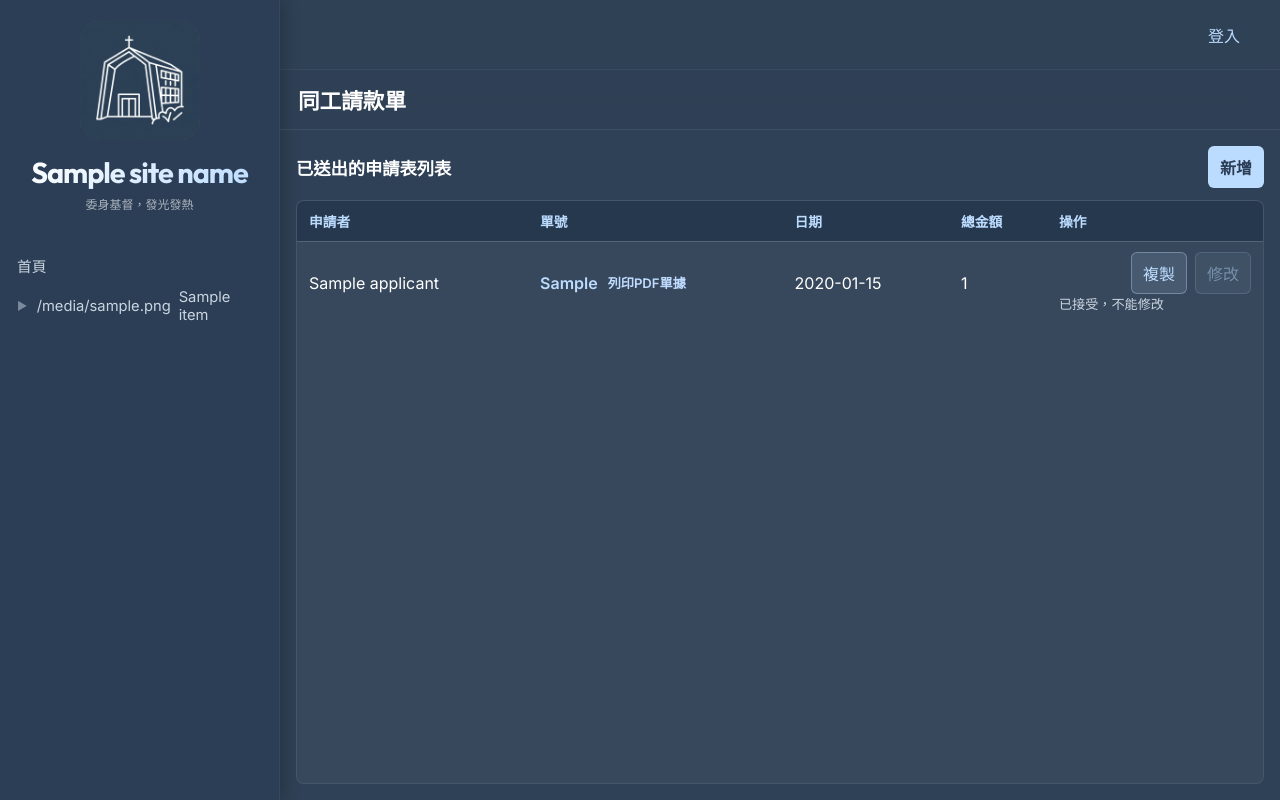
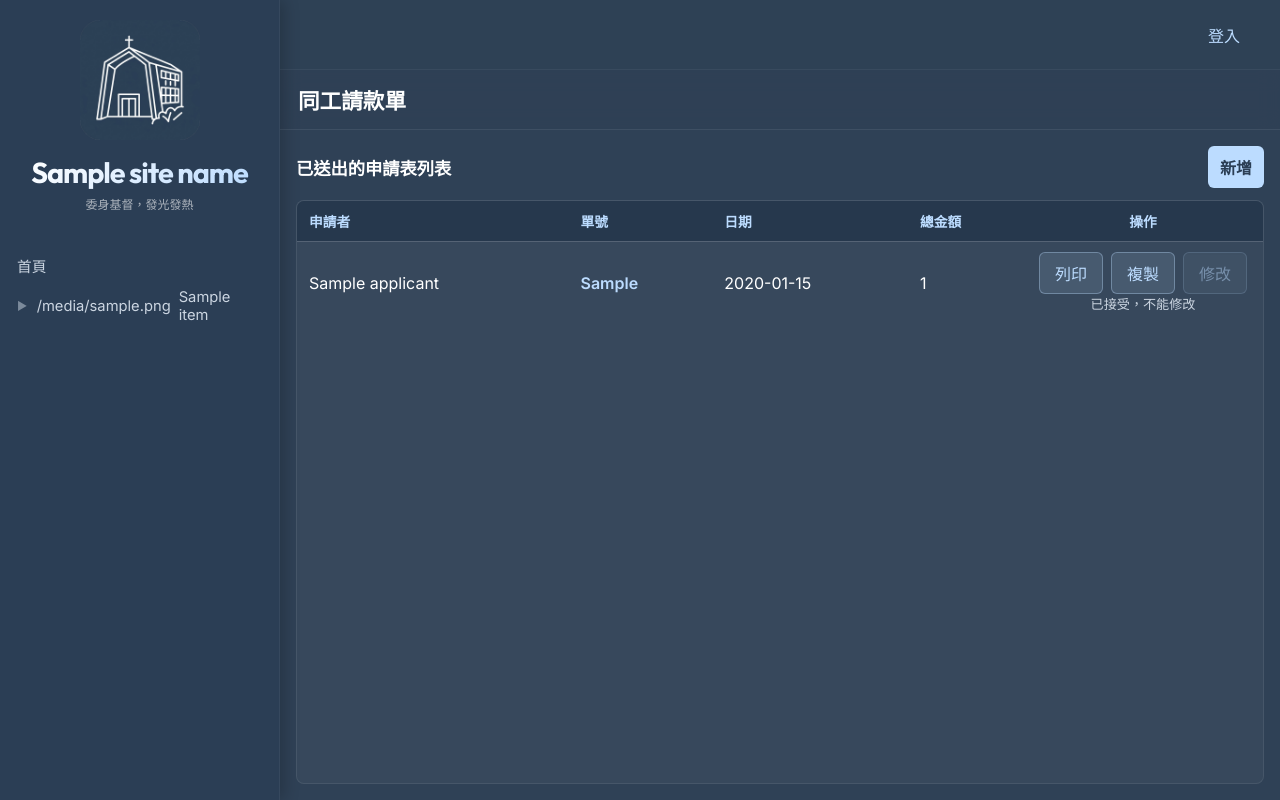
Before and after one commit to peterchen9/nghcc-nads26, a Django app: template nads26/templates/facility/expense_claim.html in a window 1280 px wide. Run offline with Django 5.2, Linux system fonts and the light colour scheme; the template is opened without the code that fills it: most values are stand-ins (such as "Sample title", 1, 10 or a date in 2020).

Commit message:
Align expense claim action buttons

```diff
--- a/nads26/templates/facility/expense_claim.html
+++ b/nads26/templates/facility/expense_claim.html
@@ -24,13 +24,11 @@
     .claim-history-table th, .claim-history-table td { border-bottom: 1px solid rgba(255,255,255,0.08); padding: 10px 12px; text-align: left; vertical-align: middle; }
     .claim-history-table th { position: sticky; top: 0; z-index: 1; color: var(--accent-color); background: #26384d; font-size: 0.86rem; }
     .claim-history-table tr:last-child td { border-bottom: 0; }
-    .claim-no-cell { white-space: nowrap; }
     .claim-history-table .claim-no { color: var(--accent-color); font-weight: 800; }
-    .claim-no-actions { display: flex; align-items: center; gap: 10px; }
-    .claim-pdf-link { color: #bfdbfe; font-size: 0.82rem; font-weight: 800; text-decoration: none; }
-    .claim-pdf-link:hover, .claim-pdf-link:focus-visible { color: #fff; text-decoration: underline; }
-    .history-actions { display: flex; justify-content: flex-end; gap: 8px; }
-    .accepted-note { color: var(--text-secondary); font-size: 0.82rem; }
+    .history-action-column { width: 240px; text-align: center !important; }
+    .history-actions { display: flex; justify-content: center; gap: 8px; white-space: nowrap; }
+    .history-actions .btn { width: 64px; padding-right: 8px; padding-left: 8px; }
+    .accepted-note { color: var(--text-secondary); font-size: 0.82rem; text-align: center; }
     .modal-backdrop { position: fixed; inset: 0; z-index: 200; display: none; align-items: center; justify-content: center; padding: 18px; background: rgba(0,0,0,0.56); }
     .modal-backdrop.open { display: flex; }
     .expense-modal { width: min(1120px, 100%); max-height: calc(100vh - 36px); display: grid; grid-template-rows: auto minmax(0, 1fr); overflow: hidden; border: 1px solid rgba(255,255,255,0.12); border-radius: 8px; background: #33485f; box-shadow: 0 24px 70px rgba(0,0,0,0.42); }
@@ -96,22 +94,18 @@
         <div class="claim-history-scroll">
             <table class="claim-history-table">
                 <thead>
-                    <tr><th>申請者</th><th>單號</th><th>日期</th><th>總金額</th><th>操作</th></tr>
+                    <tr><th>申請者</th><th>單號</th><th>日期</th><th>總金額</th><th class="history-action-column">操作</th></tr>
                 </thead>
                 <tbody>
                     {% for history_claim in claim_history %}
                         <tr>
                             <td>{{ history_claim.applicant }}</td>
-                            <td class="claim-no-cell">
-                                <div class="claim-no-actions">
-                                    <span class="claim-no">{{ history_claim.claim_no }}</span>
-                                    <a class="claim-pdf-link" href="{{ expense_claim_base_path }}/{{ history_claim.claim_no }}/voucher.pdf" target="_blank" rel="noopener">列印PDF單據</a>
-                                </div>
-                            </td>
+                            <td class="claim-no">{{ history_claim.claim_no }}</td>
                             <td>{{ history_claim.request_date|date:"Y-m-d" }}</td>
                             <td>{{ history_claim.total_amount }}</td>
-                            <td>
+                            <td class="history-action-column">
                                 <div class="history-actions">
+                                    <a class="btn" href="{{ expense_claim_base_path }}/{{ history_claim.claim_no }}/voucher.pdf" target="_blank" rel="noopener">列印</a>
                                     <a class="btn" href="{{ expense_claim_base_path }}/?copy={{ history_claim.claim_no }}">複製</a>
                                     {% if history_claim.accepted_at %}
                                         <span class="btn disabled" title="已被後續流程接受，不能修改">修改</span>
```
